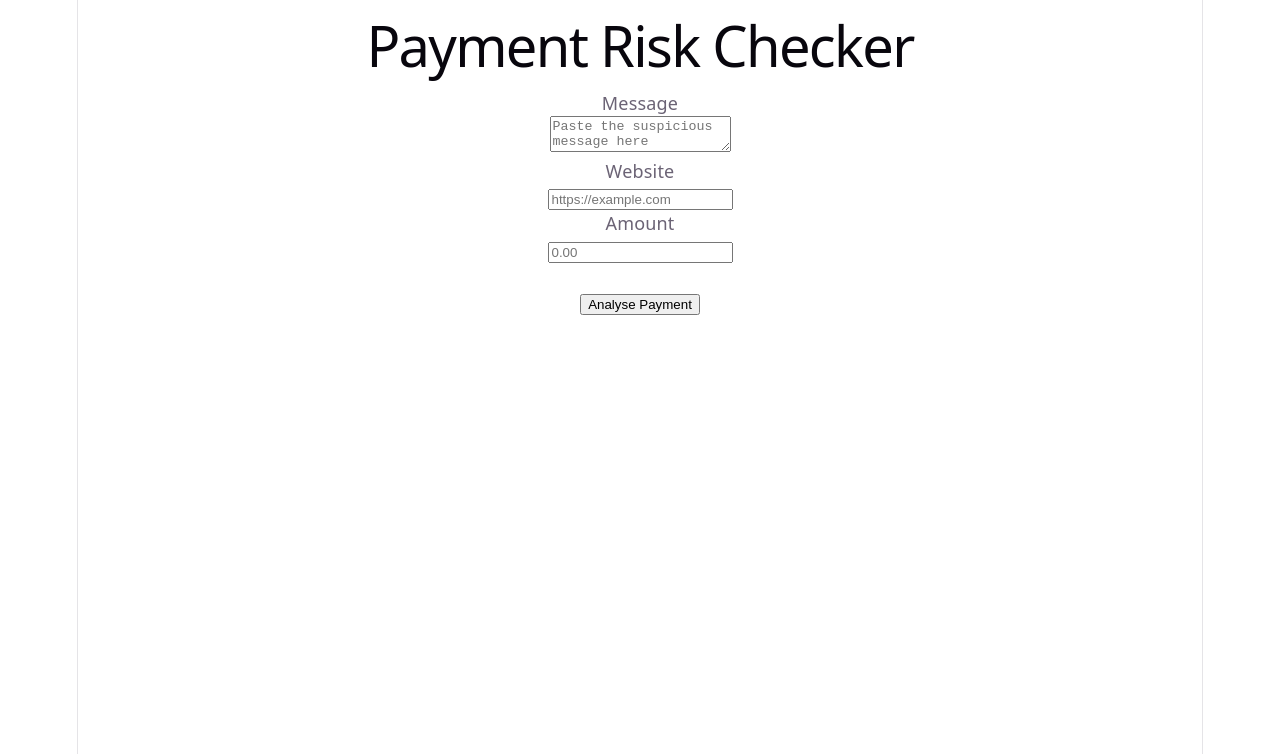
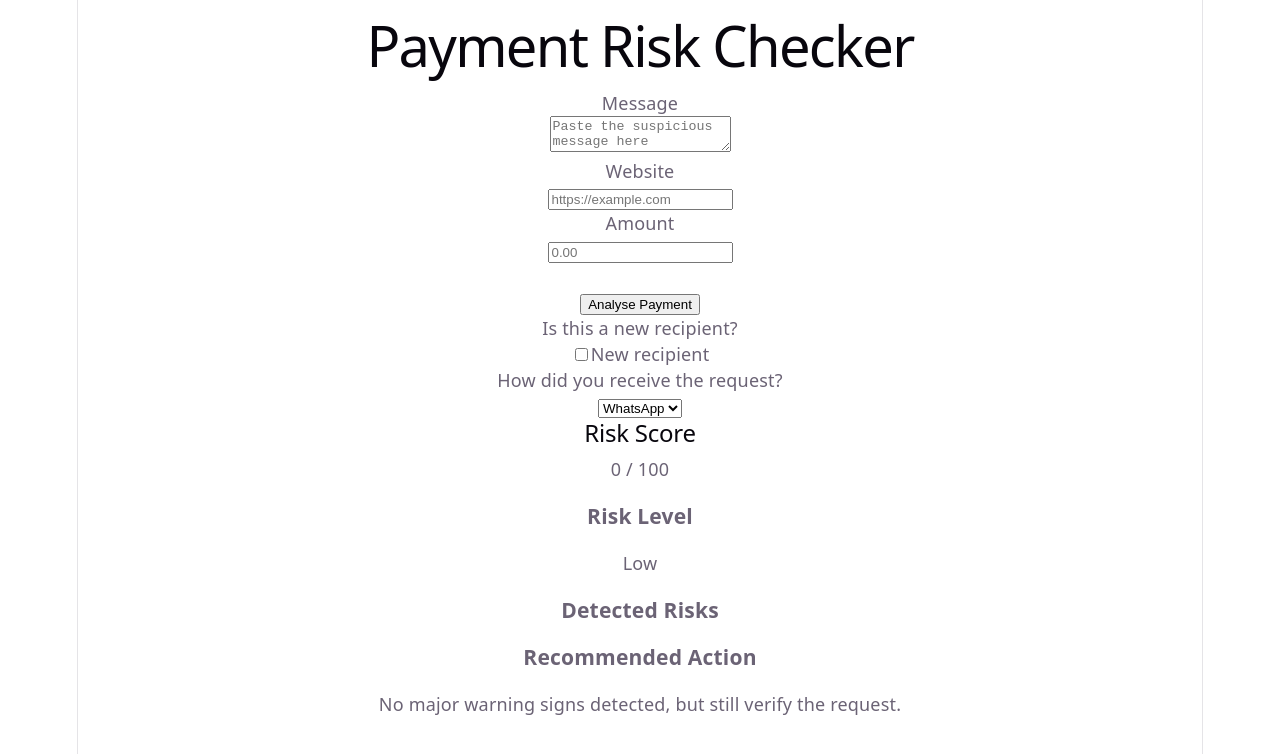
Before and after one commit to nairhelal-source/falkin-prototype, a React (Vite) app: page / in a window 1280 px wide. Both pictures are taken after a click on the button "Analyse Payment". Shown: the top 754 px of the page. Built offline with nearby package versions, Linux system fonts and the light colour scheme.

Commit message:
Save changes

```diff
--- a/src/App.jsx
+++ b/src/App.jsx
@@ -7,14 +7,102 @@ import './App.css'
 function App() {
   const [message, setMessage] = useState("")
   const [website, setWebsite] = useState("")
-const [amount, setAmount] = useState("")
+  const [amount, setAmount] = useState("")
+  const [newRecipient, setNewRecipient] = useState(false)
+  const [channel, setChannel] = useState("WhatsApp")
+  const [riskScore, setRiskScore] = useState(null)
+  const [reasons, setReasons] = useState([])
+    const [riskLevel, setRiskLevel] = useState("")
+    const [recommendation, setRecommendation] = useState("")
+
   function handleAnalyse() {
-    alert(
-      "Message: " + message +
-      "\nWebsite: " + website +
-      "\nAmount: " + amount
-    )
+  let score = 0
+  let riskReasons = []
+
+  const lowerMessage = message.toLowerCase()
+  const lowerWebsite = website.toLowerCase()
+
+  if (newRecipient) {
+    score = score + 15
+    riskReasons.push("New recipient")
   }
+
+  if (Number(amount) > 1000) {
+    score = score + 10
+    riskReasons.push("High-value payment")
+  }
+
+const suspiciousPhrases = [
+  "urgent",
+  "immediately",
+  "act now",
+  "send now",
+  "account frozen",
+  "do not tell anyone",
+  "keep this confidential"
+]
+
+for (let i = 0; i < suspiciousPhrases.length; i++) {
+  const phrase = suspiciousPhrases[i]
+
+  if (lowerMessage.includes(phrase)) {
+    score = score + 10
+    riskReasons.push("Suspicious phrase detected: " + phrase)
+  }
+}
+
+  if (lowerWebsite.includes(".xyz")) {
+    score = score + 20
+    riskReasons.push("Suspicious website ending detected")
+  }
+
+  if (lowerWebsite.includes("login")) {
+    score = score + 10
+    riskReasons.push("Website contains login-related wording")
+  }
+
+  if (lowerWebsite.includes("secure")) {
+    score = score + 10
+    riskReasons.push("Website uses security-related wording")
+  }
+
+  if (lowerWebsite.includes("secure")) {
+  score = score + 10
+  riskReasons.push("Website uses security-related wording")
+}
+
+score = Math.min(score, 100)
+
+  let level = ""
+  let advice = ""
+
+  if (score < 30) {
+    level = "Low"
+    advice = "No major warning signs detected, but still verify the request."
+  } else if (score < 50) {
+    level = "Medium"
+    advice = "Pause and verify the request before sending money."
+  } else if (score < 70) {
+    level = "High"
+    advice = "Do not send money until you have independently verified the request."
+  } else {
+    level = "Critical"
+    advice = "Stop the payment and verify the request using a trusted contact method."
+  }
+
+  if (
+    (channel === "WhatsApp" || channel === "Telegram") &&
+    newRecipient
+    ) {
+    score = score + 5
+    riskReasons.push("New recipient contacted through a messaging app")
+    }
+
+  setRiskScore(score)
+  setReasons(riskReasons)
+  setRiskLevel(level)
+  setRecommendation(advice)
+}
 
   return (
     <div>
@@ -52,7 +140,58 @@ const [amount, setAmount] = useState("")
       <button onClick={handleAnalyse}>
         Analyse Payment
       </button>
+    <p>Is this a new recipient?</p>
+
+    <label>
+    <input
+        type="checkbox"
+        checked={newRecipient}
+        onChange={(event) => setNewRecipient(event.target.checked)}
+    />
+
+    New recipient
+    </label>
+
+    <p>How did you receive the request?</p>
+
+<select
+  value={channel}
+  onChange={(event) => setChannel(event.target.value)}
+>
+  <option value="WhatsApp">WhatsApp</option>
+  <option value="SMS">SMS</option>
+  <option value="Email">Email</option>
+  <option value="Phone">Phone</option>
+  <option value="Telegram">Telegram</option>
+  <option value="Other">Other</option>
+</select>
+
+    {riskScore !== null && (
+  <div>
+    <h2>Risk Score</h2>
+
+    <p>{riskScore} / 100</p>
+
+    <h3>Risk Level</h3>
+
+    <p>{riskLevel}</p>
+
+    <h3>Detected Risks</h3>
+
+    <ul>
+      {reasons.map((reason, index) => (
+        <li key={index}>{reason}</li>
+      ))}
+    </ul>
+
+    <h3>Recommended Action</h3>
+
+    <p>{recommendation}</p>
+  </div>
+)}
     </div>
+
+
   )
 }
 
```
